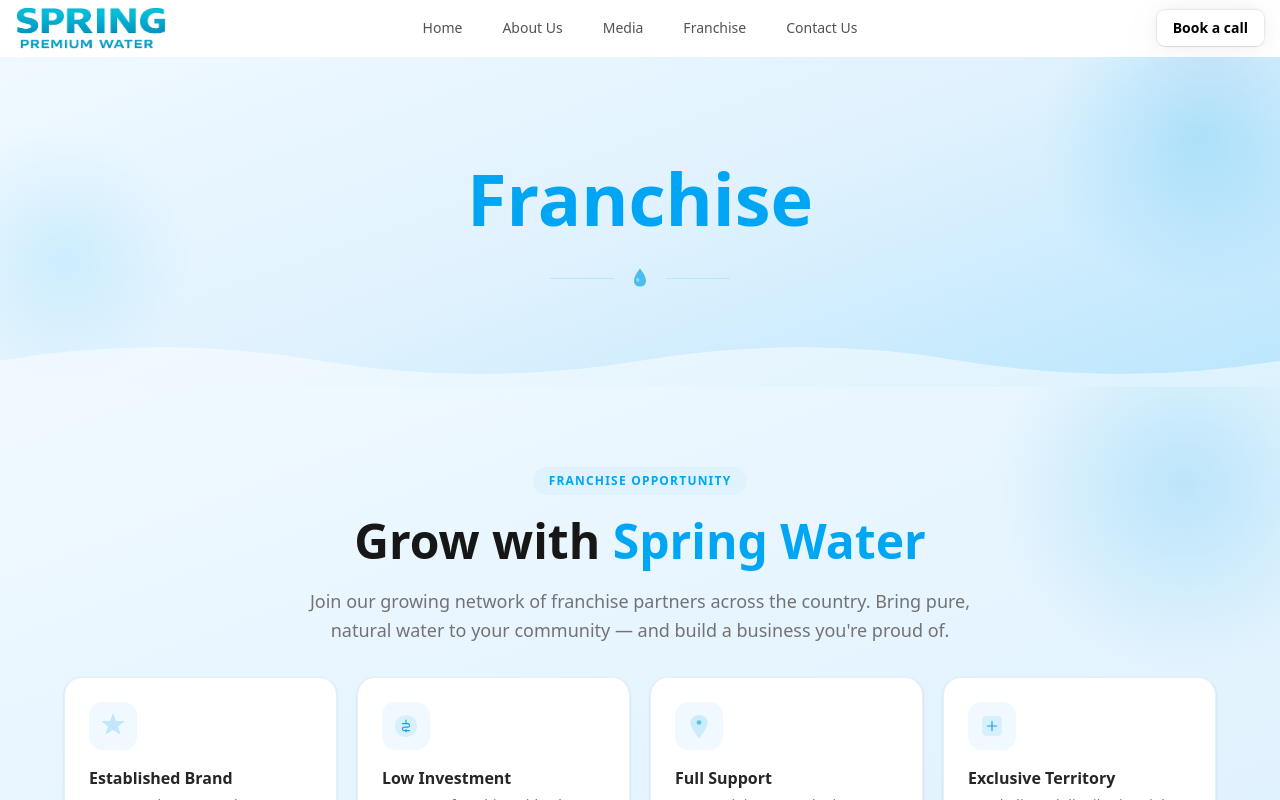
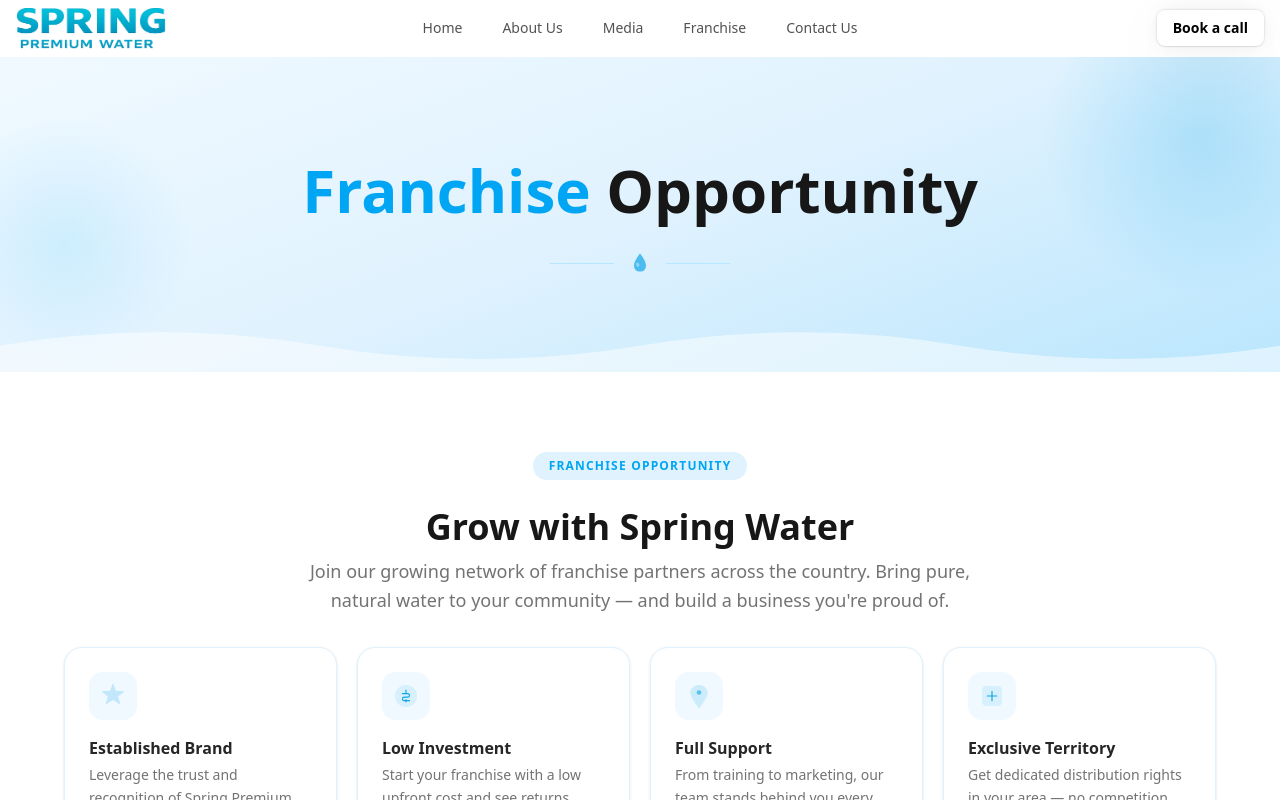
Before and after one commit to himanshugcodes/springwater, a Next.js app: page /franchise in a window 1280 px wide. Shown: the top 800 px of the page. Built offline with nearby package versions, Linux system fonts and the light colour scheme.

Commit message:
heading modification

```diff
--- a/src/app/about/page.jsx
+++ b/src/app/about/page.jsx
@@ -215,7 +215,7 @@ const Page = () => {
           </svg>
         </div>
         <div className="relative max-w-4xl mx-auto text-center">
-          <h1 className="text-5xl md:text-6xl lg:text-7xl font-black text-neutral-900 leading-tight mb-6">
+          <h1 className="text-5xl md:text-6xl lg:text-6xl font-black text-neutral-900 leading-tight mb-6">
             <span className="text-sky-500">About </span>Us
           </h1>
           <div className="flex items-center justify-center gap-4">
--- a/src/app/contact/page.jsx
+++ b/src/app/contact/page.jsx
@@ -43,7 +43,7 @@ const page = () => {
 
         <div className="relative max-w-4xl mx-auto text-center">
           {/* Heading */}
-          <h1 className="text-4xl md:text-6xl lg:text-7xl font-black text-neutral-900 leading-tight mb-6">
+          <h1 className="text-4xl md:text-6xl lg:text-6xl font-black text-neutral-900 leading-tight mb-6">
             <span className="text-sky-500"> Contact </span>Us
           </h1>
 
--- a/src/app/franchise/page.jsx
+++ b/src/app/franchise/page.jsx
@@ -159,8 +159,9 @@ export default function FranchiseSection() {
 
         <div className="relative max-w-4xl mx-auto text-center">
           {/* Heading */}
-          <h1 className="text-4xl md:text-6xl lg:text-7xl font-black text-neutral-900 leading-tight mb-6">
+          <h1 className="text-4xl md:text-6xl lg:text-6xl font-black text-neutral-900 leading-tight mb-6">
             <span className="text-sky-500"> Franchise </span>
+            Opportunity
           </h1>
 
           {/* Divider with drop icon */}
@@ -191,15 +192,9 @@ export default function FranchiseSection() {
           </div>
         </div>
       </section>
-      <section
-        className="relative overflow-hidden py-20 px-6"
-        style={{
-          background:
-            "linear-gradient(160deg, #f0f9ff 0%, #e0f2fe 50%, #bae6fd 100%)",
-        }}
-      >
+      <section className="relative overflow-hidden py-20 px-6">
         {/* Decorative blobs */}
-        <div
+        {/* <div
           className="pointer-events-none absolute -top-24 -right-24 w-96 h-96 rounded-full opacity-20"
           style={{
             background: "radial-gradient(circle, #0ea5e9 0%, transparent 70%)",
@@ -210,7 +205,7 @@ export default function FranchiseSection() {
           style={{
             background: "radial-gradient(circle, #38bdf8 0%, transparent 70%)",
           }}
-        />
+        /> */}
 
         <div className="relative max-w-6xl mx-auto">
           {/* Header */}
@@ -218,8 +213,8 @@ export default function FranchiseSection() {
             <span className="inline-block text-xs font-bold tracking-widest uppercase mb-4 px-4 py-1.5 rounded-full text-sky-500 bg-sky-100">
               Franchise Opportunity
             </span>
-            <h2 className="text-4xl md:text-5xl font-black text-neutral-900 leading-tight mb-4">
-              Grow with <span className="text-sky-500">Spring Water</span>
+            <h2 className="mt-2 mb-2 text-4xl font-bold text-neutral-900 leading-tight">
+              Grow with Spring Water
             </h2>
             <p className="text-base md:text-lg text-neutral-500 max-w-2xl mx-auto leading-relaxed">
               Join our growing network of franchise partners across the country.
@@ -286,7 +281,7 @@ export default function FranchiseSection() {
                 <span className="inline-block text-xs font-bold tracking-widest uppercase mb-6 px-3 py-1 rounded-full bg-white/15 text-white">
                   Limited Spots Available
                 </span>
-                <h3 className="text-3xl font-black text-white leading-snug mb-4">
+                <h3 className="text-4xl font-black text-white leading-snug mb-4">
                   Ready to own your Spring franchise?
                 </h3>
                 <p className="text-sky-100 text-sm leading-relaxed mb-8 ">
--- a/src/app/media/page.jsx
+++ b/src/app/media/page.jsx
@@ -84,10 +84,9 @@ export default function MediaSection() {
             />
           </svg>
         </div>
-
         <div className="relative max-w-4xl mx-auto text-center">
           {/* Heading */}
-          <h1 className="text-4xl md:text-6xl lg:text-7xl font-black text-neutral-900 leading-tight mb-6">
+          <h1 className="text-4xl md:text-6xl lg:text-6xl font-black text-neutral-900 leading-tight mb-6">
             <span className="text-sky-500"> Media & </span>Press
           </h1>
 
@@ -140,8 +139,8 @@ export default function MediaSection() {
             <span className="inline-block text-xs font-bold tracking-widest uppercase mb-4 px-4 py-1.5 rounded-full text-sky-500 bg-sky-100">
               Media & Press
             </span>
-            <h2 className="text-4xl md:text-5xl font-black text-neutral-900 leading-tight mb-4">
-              Spring in the <span className="text-sky-500">Spotlight</span>
+            <h2 className="mt-2 mb-2 text-4xl font-bold text-neutral-900 leading-tight">
+              Spring in the Spotlight
             </h2>
             <p className="text-base md:text-lg text-neutral-500 max-w-2xl mx-auto leading-relaxed">
               From national newspapers to industry awards — here's what the
--- a/src/components/NavbarDemo.jsx
+++ b/src/components/NavbarDemo.jsx
@@ -20,19 +20,19 @@ export function NavbarDemo() {
     },
     {
       name: "About Us",
-      link: "about",
+      link: "/about",
     },
     {
       name: "Media",
-      link: "media",
+      link: "/media",
     },
     {
       name: "Franchise",
-      link: "franchise",
+      link: "/franchise",
     },
     {
       name: "Contact Us",
-      link: "contact",
+      link: "/contact",
     },
   ];
 
@@ -76,13 +76,6 @@ export function NavbarDemo() {
               </a>
             ))}
             <div className="flex w-full flex-col gap-4">
-              {/* <NavbarButton
-                onClick={() => setIsMobileMenuOpen(false)}
-                variant="gradient"
-                className="w-full"
-              >
-                Login
-              </NavbarButton> */}
               <NavbarButton
                 onClick={() => setIsMobileMenuOpen(false)}
                 variant="primary"
--- a/src/components/ui/resizable-navbar.jsx
+++ b/src/components/ui/resizable-navbar.jsx
@@ -177,7 +177,7 @@ export const MobileNavToggle = ({ isOpen, onClick }) => {
 export const NavbarLogo = ({ visible }) => {
   return (
     <motion.a
-      href="#"
+      href="/"
       animate={{ scale: visible ? 0.9 : 1 }}
       transition={{ duration: 0.25 }}
       className="relative z-20 mr-4 flex items-center space-x-2"
```
